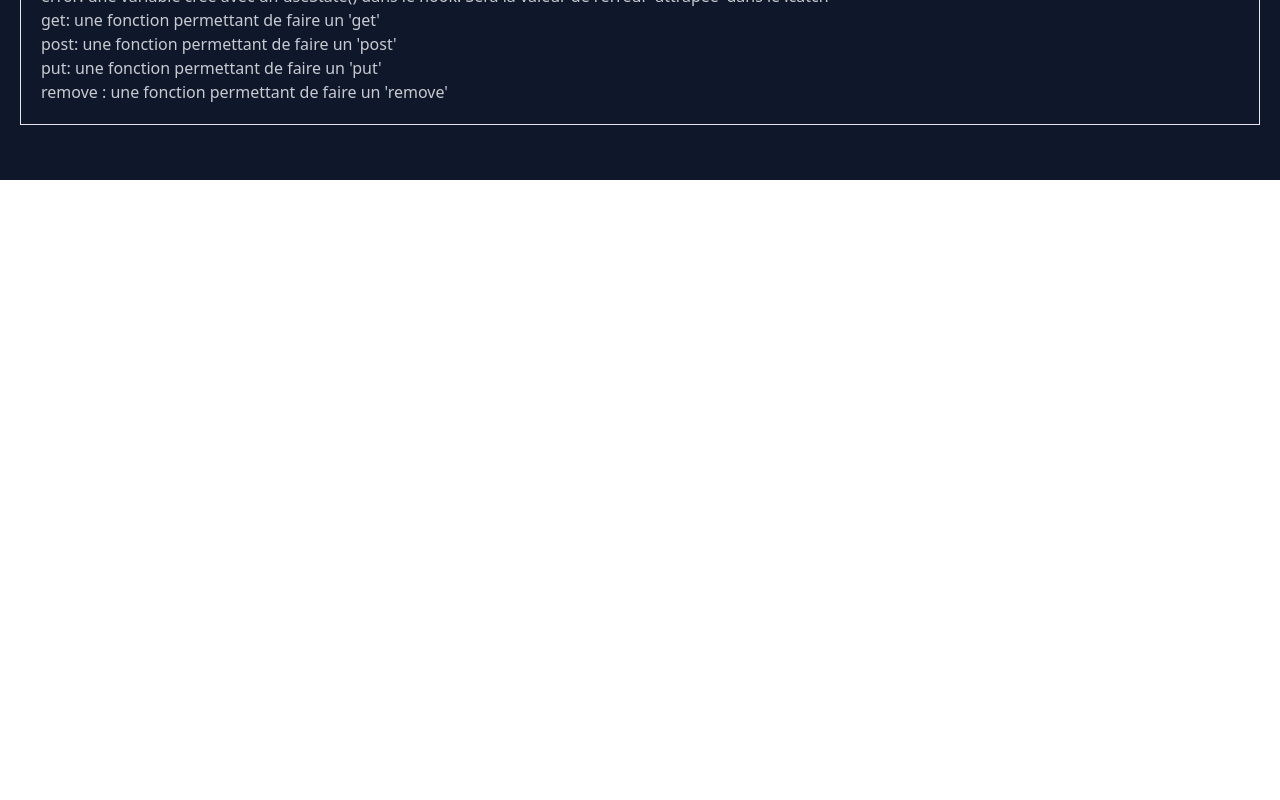
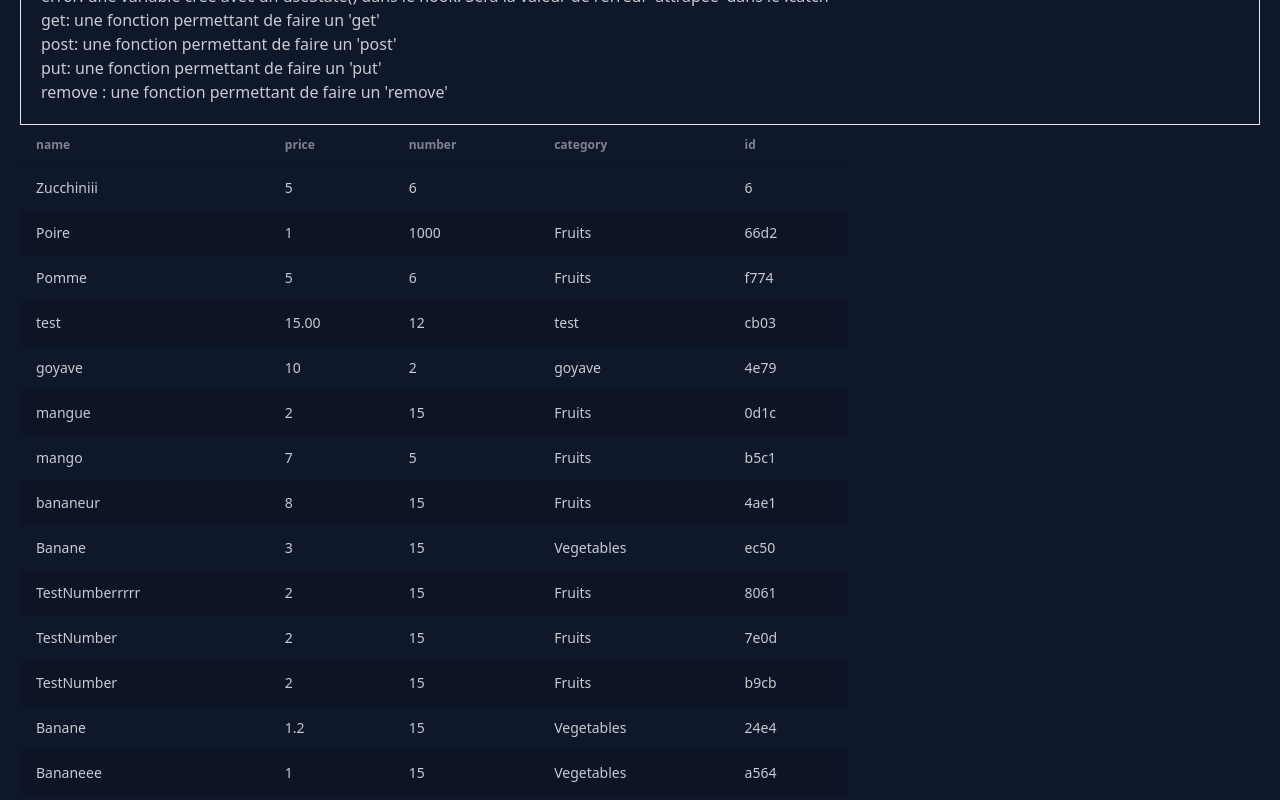
Before and after one commit to Kevin97231/React202405, a React (Vite) app: page /exercice-api in a window 1280 px wide. Shown: the part 620-1420 px from the top of the page. Before the commit the page ends 800 px from the top, so only its background shows below. Built offline with nearby package versions, Linux system fonts and the light colour scheme; data requests are answered from the project's data file.

Commit message:
mise en place du table.jsx (exercice API)

```diff
--- a/src/components/ExerciceAPI/Table.jsx
+++ b/src/components/ExerciceAPI/Table.jsx
@@ -1,8 +1,36 @@
 /* eslint-disable react/prop-types */
-export const Table = ({data = []}) => {
+export const Table = ({ data = [] }) => {
+  // Je considère que touts les objets que j'affiche avec ce composant auront une propriété 'id' .
+
+  let cles = [];
+
+  // Je rentre dans le 'if' si mon talbeau n'est pas vide (la valeur par défaut de data étant '[]')
+  if (data.length > 0) {
+    // Object.keys(myObject)  -> renvoie une liste contenant l'ensmeble des clé de 'myObject'
+    cles = Object.keys(data[0]);
+  }
+
   return (
-    <>
-      {/* Contenu de votre composant */}
-    </>
+    <div className="overflow-x-auto">
+      <table className="table table-zebra w-4/6">
+        <thead>
+          <tr>
+            {/* On parcours notre tableau de clés pour déterminé le nom de nos colonnes*/}
+            {cles.map((cle) => (
+              <th key={cle}>{cle}</th>
+            ))}
+          </tr>
+        </thead>
+        <tbody>
+          {data.map((product) => (
+            <tr key={product.id}>
+              {cles.map((cle) => (
+                <td key={cle}>{product[cle]}</td>
+              ))}
+            </tr>
+          ))}
+        </tbody>
+      </table>
+    </div>
   );
-}
+};
```
